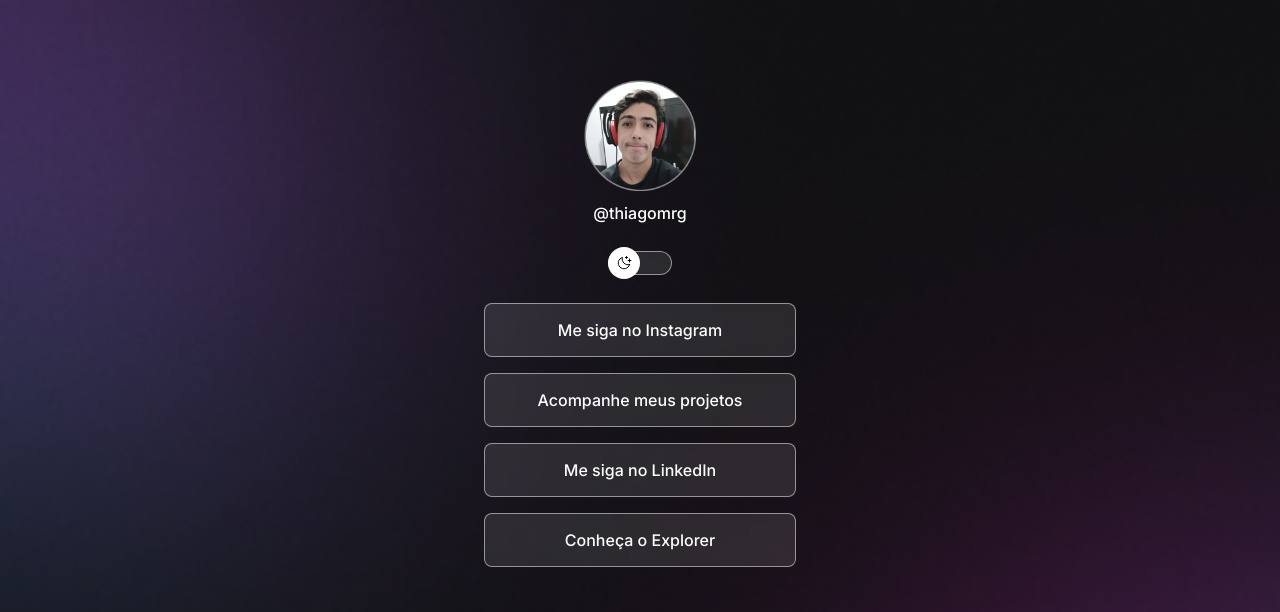
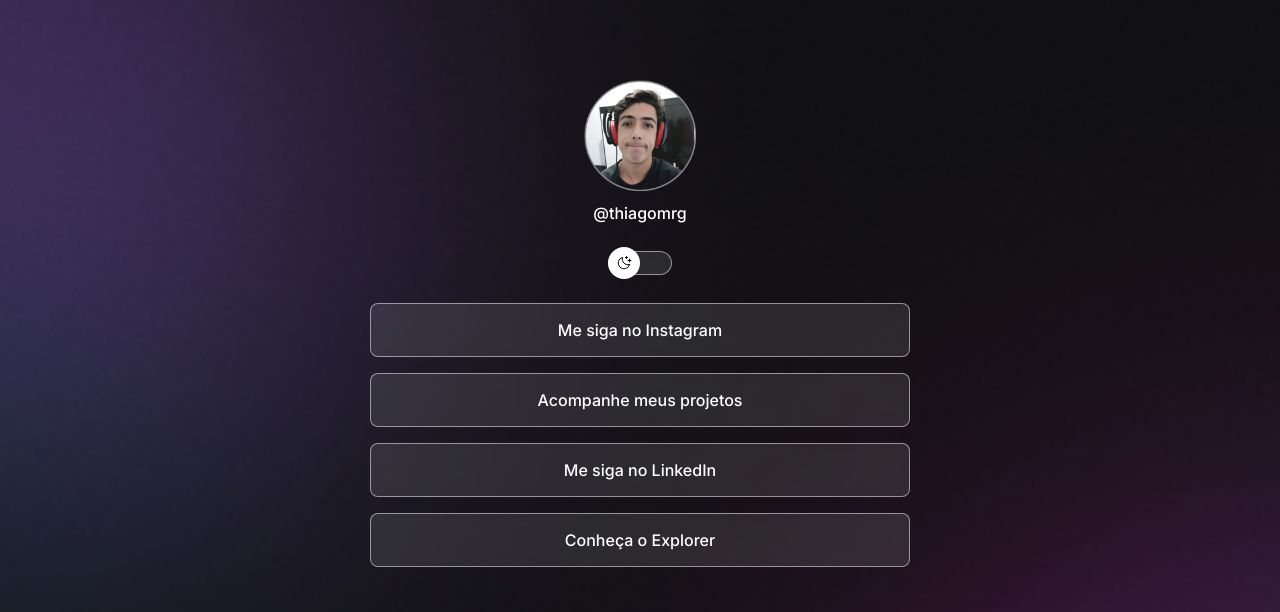
Before and after one commit to ThiagoMrg/DevLinks, a plain HTML site: page index.html in a window 1280 px wide. Shown: the top 612 px of the page. Drawn offline with nearby package versions, Linux system fonts and the light colour scheme.

Commit message:
adjust container width

```diff
--- a/style.css
+++ b/style.css
@@ -42,7 +42,8 @@ body * {
 }
 
 #container {
-  width: 360px; /*Dimensões de width seguindo o figma do projeto */
+  width: 100%;
+  max-width: 588px;
   padding: 0 24px;
   margin: 56px auto 0px;
 }
```
